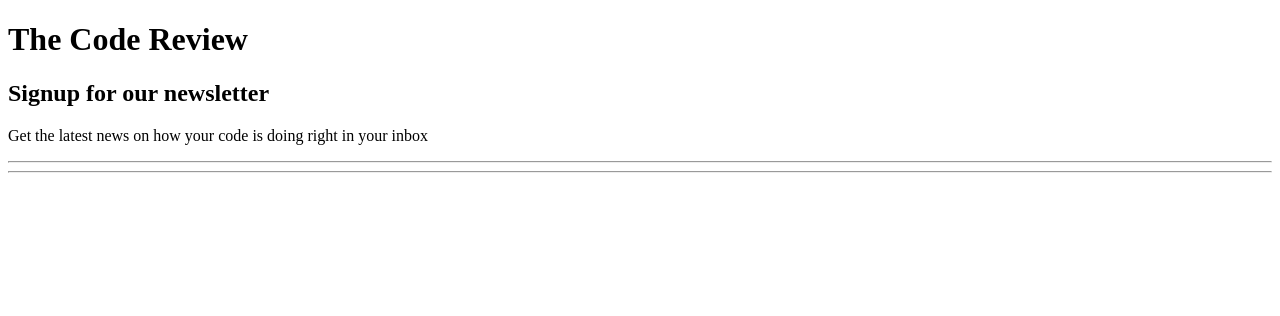
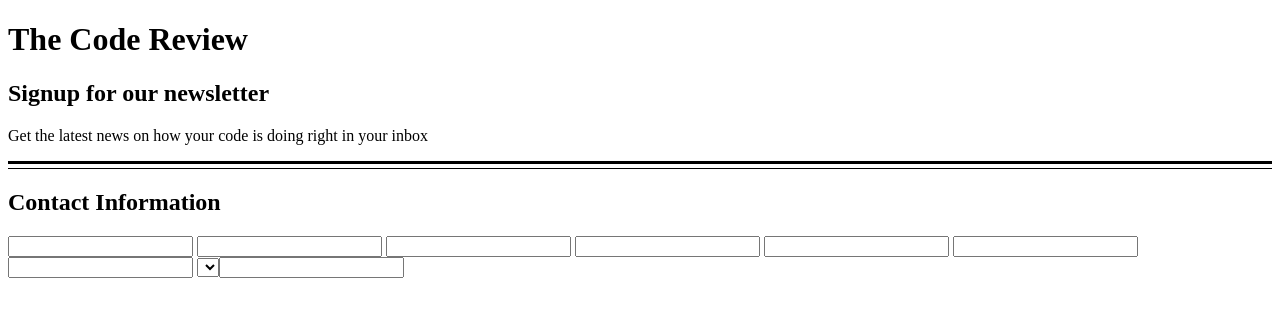
Before and after one commit to kris-fricks/techdegree-project-3, a plain HTML site: page index.html in a window 1280 px wide. Drawn offline with Linux system fonts and the light colour scheme.

Commit message:
form html

```diff
--- a/index.html
+++ b/index.html
@@ -4,17 +4,29 @@
     <meta charset="UTF-8">
     <meta name="viewport" content="width=device-width, initial-scale=1.0">
     <title>The Code Review</title>
+    <link rel="stylesheet" href="style.css">
 </head>
 <body>
     <header>
         <h1>The Code Review</h1>
         <h2>Signup for our newsletter</h2>
         <p>Get the latest news on how your code is doing right in your inbox</p>
-        <hr id="bold-line">
-        <hr>
+        <hr id="hr-style-1">
     </header>
     <main>
         <form action="index.html" method="POST">
+            <h2>Contact Information</h2>
+            <input type="text" id="name" name="user_name">
+            <input type="email" id="email" name="user_email">
+            <input type="tel" id="tel" name="user_tel">
+            <input type="text" id="name" name="user_name">
+            <input type="text" id="address" name="user_address">
+            <input type="text" id="city" name="user_city">
+            <input type="text" id="name" name="user_name">
+            <select>
+            <input type="text" id="zip" name="user_zip">
+
+
 
         </form>
     </main>
--- /dev/null
+++ b/style.css
@@ -0,0 +1,9 @@
+
+#hr-style-1 {
+    height: 4px;
+    border-top: 3px solid black;
+    border-bottom: 1px solid black;
+    border-left: 0;
+    border-right: 0;
+
+}
```
